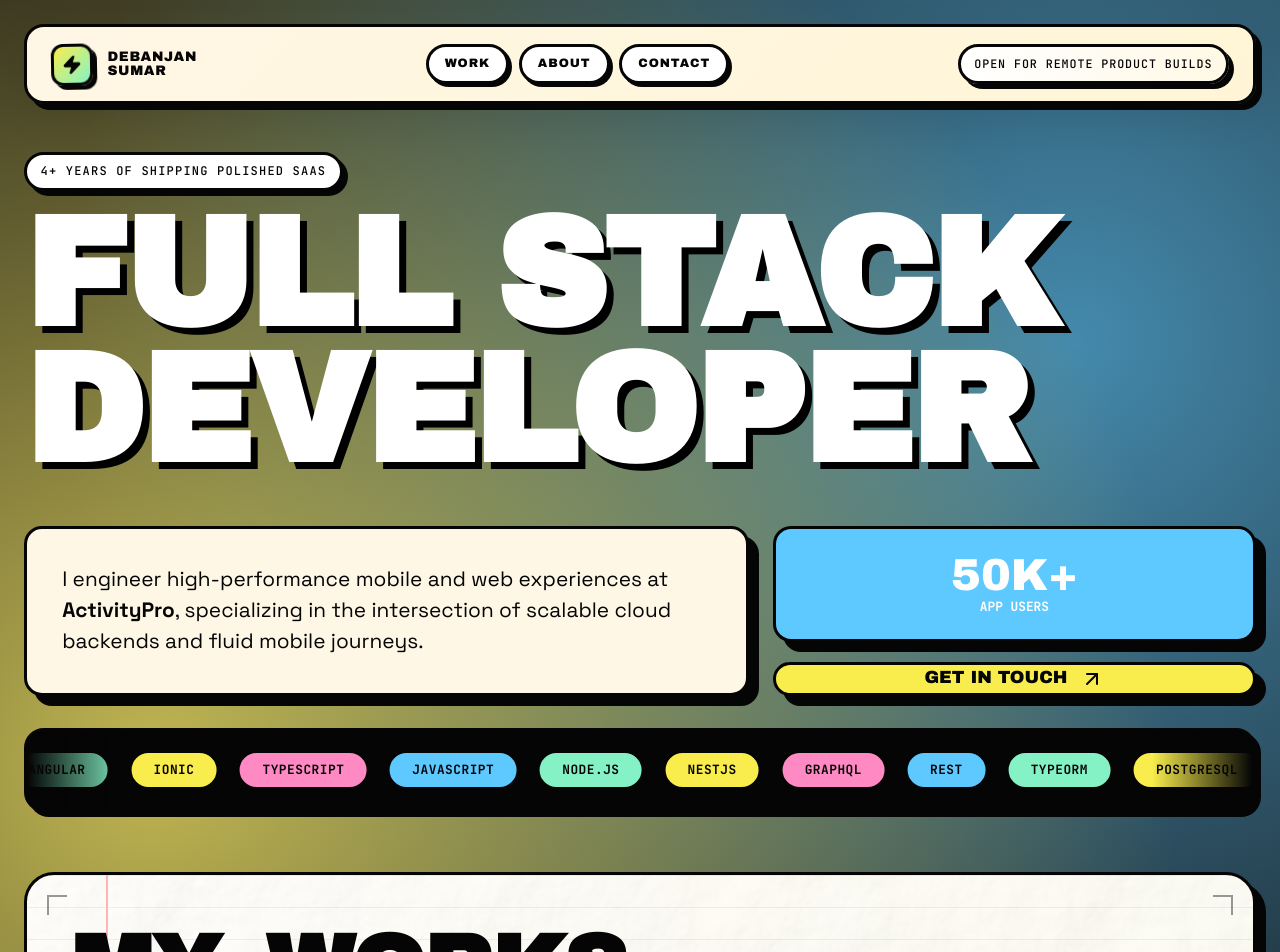
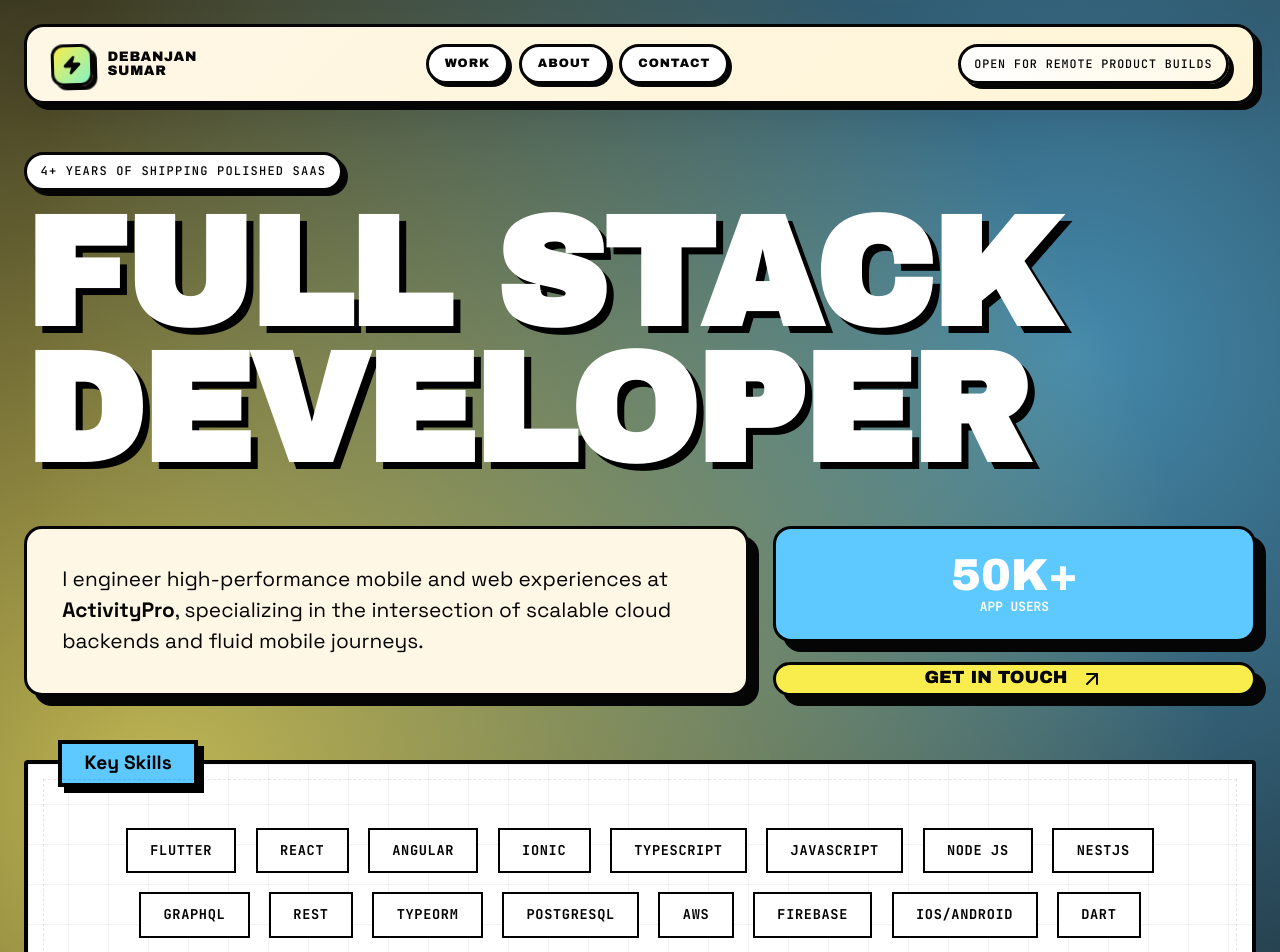
Before and after one commit to debsumar/my-portfolio, a React (Vite) app: page / in a window 1280 px wide. Shown: the top 952 px of the page. Built offline with nearby package versions, Linux system fonts and the light colour scheme.

Commit message:
feat: Implement a new blueprint grid layout for skills, replacing the previous marquee, and update skill list, GitHub link, and experience section details.

```diff
--- a/src/App.css
+++ b/src/App.css
@@ -273,83 +273,143 @@
 }
 
 
-.skill-marquee {
-  margin-top: 2rem;
-  border: 4px solid var(--ink-strong);
-  border-radius: 20px;
-  background: var(--ink-strong);
-  box-shadow: var(--shadow-soft);
-  padding: 1.2rem 0; /* Slightly more vertical breathing room */
-  overflow: hidden;
+/* --- SHARED SKILLS WALL STYLES --- */
+.skills-wall {
   position: relative;
-}
-
-/* Faded edges effect */
-.skill-marquee::before,
-.skill-marquee::after {
+  overflow: visible; /* Changed from hidden to show floating header */
+}
+
+.skills-wall-header {
+  display: flex;
+  align-items: center;
+  gap: 1.5rem;
+  margin-bottom: 2.5rem;
+}
+
+.skills-wall-header .line {
+  flex-grow: 1;
+  height: 2px;
+  background: currentColor;
+  opacity: 0.2;
+}
+
+.skills-container {
+  display: flex;
+  flex-wrap: wrap;
+  gap: 1.2rem;
+  justify-content: center;
+}
+
+.skill-pill {
+  cursor: default;
+  font-family: var(--font-mono);
+  font-size: 0.9rem;
+  font-weight: 800;
+  text-transform: uppercase;
+  letter-spacing: 0.05em;
+  padding: 0.8rem 1.6rem;
+  display: flex;
+  align-items: center;
+  justify-content: center;
+  white-space: nowrap;
+}
+
+/* --- REFINED TECHNICAL BLUEPRINT --- */
+.skills-wall.blueprint-grid {
+  margin-top: 4rem;
+  padding: 4rem 2.5rem 3rem;
+  background: #ffffff;
+  background-image:
+    linear-gradient(rgba(0,0,0,0.05) 1px, transparent 1px),
+    linear-gradient(90deg, rgba(0,0,0,0.05) 1px, transparent 1px);
+  background-size: 40px 40px;
+  border: 4px solid #000;
+  border-radius: 4px;
+  position: relative;
+}
+
+/* Coordinate Marks (A, B, C... 1, 2, 3...) */
+.skills-wall.blueprint-grid::before {
+  content: "REF_001 // SKILLS_ARRAY";
+  position: absolute;
+  top: 10px;
+  left: 10px;
+  font-family: var(--font-mono);
+  font-size: 10px;
+  font-weight: 700;
+  opacity: 0.5;
+  letter-spacing: 0.2em;
+}
+
+.skills-wall.blueprint-grid::after {
   content: "";
   position: absolute;
-  top: 0;
-  bottom: 0;
-  width: 100px;
-  z-index: 3;
+  inset: 15px;
+  border: 1px dashed rgba(0,0,0,0.1);
   pointer-events: none;
 }
 
-.skill-marquee::before {
-  left: 0;
-  background: linear-gradient(to right, var(--ink-strong) 0%, transparent 100%);
-}
-
-.skill-marquee::after {
-  right: 0;
-  background: linear-gradient(to left, var(--ink-strong) 0%, transparent 100%);
-}
-
-.marquee-track {
-  display: flex;
-  width: max-content;
-  gap: 1.2rem;
-  animation: scroll-skills 50s linear infinite;
-}
-
-.marquee-track:hover {
-  animation-play-state: paused;
-}
-
-.skill-pill {
-  flex: 0 0 auto;
-  border: 2px solid var(--ink-strong);
-  border-radius: 999px; /* Absolute pill/capsule shape */
-  padding: 0.5rem 1.4rem;
+.blueprint-grid .skills-wall-header {
+  position: absolute;
+  top: -24px;
+  left: 30px;
+  margin-bottom: 0;
+}
+
+.blueprint-grid .skills-wall-header h2 {
+  background: var(--accent-blue);
+  color: #000;
+  padding: 0.4rem 1.4rem;
+  border: 4px solid #000;
+  font-size: 1.2rem;
+  box-shadow: 6px 6px 0 #000;
+}
+
+.blueprint-grid .skills-wall-header .line {
+  display: none; /* Removed for cleaner header */
+}
+
+.blueprint-grid .skill-pill {
   background: #fff;
-  color: var(--ink-strong);
-  font-family: var(--font-mono);
-  font-size: 0.8rem;
-  font-weight: 800;
-  text-transform: uppercase;
-  letter-spacing: 0.04em;
-  transition: all 0.2s ease;
-  box-shadow: 3px 3px 0 var(--ink-strong); /* Solid, tighter shadow */
-}
-
-.skill-pill:hover {
-  transform: translate(-3px, -3px);
-  box-shadow: 6px 6px 0 var(--ink-strong);
-  filter: brightness(1.05); /* Subtle highlight instead of white flash */
-  z-index: 5;
-}
-
-/* Alternate pill colors - Background only, keep borders black */
-.skill-pill:nth-child(4n+1) { border-color: var(--ink-strong); background-color: var(--accent-pink); }
-.skill-pill:nth-child(4n+2) { border-color: var(--ink-strong); background-color: var(--accent-blue); }
-.skill-pill:nth-child(4n+3) { border-color: var(--ink-strong); background-color: var(--accent-mint); }
-.skill-pill:nth-child(4n+4) { border-color: var(--ink-strong); background-color: var(--accent-lime); }
-
-@keyframes scroll-skills {
-  0% { transform: translateX(0); }
-  100% { transform: translateX(-50%); }
-}
+  color: #000;
+  border: 2px solid #000;
+  border-radius: 0;
+  box-shadow: 0 0 0 #000; /* No shadow initially */
+  font-family: var(--font-mono);
+  font-size: 0.85rem;
+  font-weight: 700;
+  padding: 0.7rem 1.4rem;
+  position: relative;
+  transition: all 0.2s cubic-bezier(0.4, 0, 0.2, 1);
+}
+
+/* Drafting Crosshair on hover */
+.blueprint-grid .skill-pill:hover {
+  background: #000;
+  color: var(--accent-blue);
+  transform: translate(-4px, -4px);
+  box-shadow: 4px 4px 0 #000, 10px 10px 0 var(--accent-blue);
+  z-index: 10;
+}
+
+.blueprint-grid .skill-pill::after {
+  content: "+";
+  position: absolute;
+  top: -10px;
+  left: -10px;
+  font-size: 14px;
+  color: #000;
+  opacity: 0;
+  transition: opacity 0.2s ease;
+}
+
+.blueprint-grid .skill-pill:hover::after {
+  opacity: 1;
+}
+
+
+
+
 
 .showcase-section {
   position: relative;
--- a/src/App.tsx
+++ b/src/App.tsx
@@ -20,7 +20,6 @@ const App: React.FC = () => {
     }
   };
 
-  const marqueeSkills = [...skills, ...skills];
 
   return (
     <div className="app-container">
@@ -91,10 +90,15 @@ const App: React.FC = () => {
           </div>
         </div>
 
-        <div className="skill-marquee" aria-label="Skill highlights">
-          <div className="marquee-track">
-            {marqueeSkills.map((skill, index) => (
-              <span key={`${skill}-${index}`} className="skill-pill">{skill}</span>
+        {/* KEY SKILLS: TECHNICAL BLUEPRINT */}
+        <div className="skills-wall blueprint-grid">
+          <div className="skills-wall-header">
+            <h2>Key Skills</h2>
+            <div className="line" />
+          </div>
+          <div className="skills-container">
+            {skills.map((skill, index) => (
+              <span key={`v2-${skill}-${index}`} className="skill-pill">{skill}</span>
             ))}
           </div>
         </div>
@@ -102,7 +106,7 @@ const App: React.FC = () => {
 
       <section id="work" className="content-section light-bg">
         <div className="container">
-          <h2 className="section-title dark-text">MY WORKS</h2>
+          <h2 className="section-title dark-text">MY WORK</h2>
           <div className="projects-grid">
             {projects.map((project, index) => {
               const accentClasses = ['accent-lime', 'accent-blue', 'accent-pink', 'accent-orange'];
@@ -147,6 +151,33 @@ const App: React.FC = () => {
                 </a>
               );
             })}
+          </div>
+        </div>
+      </section>
+
+      <section id="about" className="content-section light-bg">
+        <div className="container">
+          <h2 className="section-title dark-text">CAREER OVERVIEW</h2>
+          <div className="experience-list">
+            {experiences.map((exp, index) => (
+              <div key={index} className="experience-item brutal-card">
+                <div className="exp-dot" />
+                <div className="exp-header">
+                  <div className="exp-role-row">
+                    <h3 className="exp-role">{exp.title}</h3>
+                    <span className="exp-period">{exp.period}</span>
+                  </div>
+                  <div className="exp-meta-row">
+                    <span className="exp-company">{exp.company}</span>
+                  </div>
+                </div>
+                <ul className="exp-desc">
+                  {exp.description.map((desc, i) => (
+                    <li key={i}>{desc}</li>
+                  ))}
+                </ul>
+              </div>
+            ))}
           </div>
         </div>
       </section>
@@ -234,33 +265,6 @@ const App: React.FC = () => {
         </div>
       </section>
 
-      <section id="about" className="content-section light-bg">
-        <div className="container">
-          <h2 className="section-title dark-text">EXPERIENCE</h2>
-          <div className="experience-list">
-            {experiences.map((exp, index) => (
-              <div key={index} className="experience-item brutal-card">
-                <div className="exp-dot" />
-                <div className="exp-header">
-                  <div className="exp-role-row">
-                    <h3 className="exp-role">{exp.title}</h3>
-                    <span className="exp-period">{exp.period}</span>
-                  </div>
-                  <div className="exp-meta-row">
-                    <span className="exp-company">{exp.company}</span>
-                  </div>
-                </div>
-                <ul className="exp-desc">
-                  {exp.description.map((desc, i) => (
-                    <li key={i}>{desc}</li>
-                  ))}
-                </ul>
-              </div>
-            ))}
-          </div>
-        </div>
-      </section>
-
 
 
       <section id="contact" className="content-section dark-bg contact-section">
--- a/src/data.ts
+++ b/src/data.ts
@@ -1,7 +1,7 @@
 export const skills = [
     'Flutter', 'React', 'Angular', 'Ionic', 'TypeScript', 'JavaScript',
-    'Node.js', 'NestJS', 'GraphQL', 'REST', 'TypeORM', 'PostgreSQL',
-    'AWS', 'Firebase', 'iOS/Android', 'Agile/Scrum'
+    'Node JS', 'NestJS', 'GraphQL', 'REST', 'TypeORM', 'PostgreSQL',
+    'AWS', 'Firebase', 'iOS/Android', 'Dart'
 ];
 
 export const interests = [
@@ -98,7 +98,7 @@ export const education = {
 export const contact = {
     email: 'junesumar0106@gmail.com',
     linkedin: 'https://www.linkedin.com/in/debsumar/',
-    github: 'https://github.com/debsumar',
+    github: 'https://github.com/debsumar/my-portfolio',
     location: 'Bhubaneswar, Odisha, India',
     phone: '+917814237934'
 };
```
